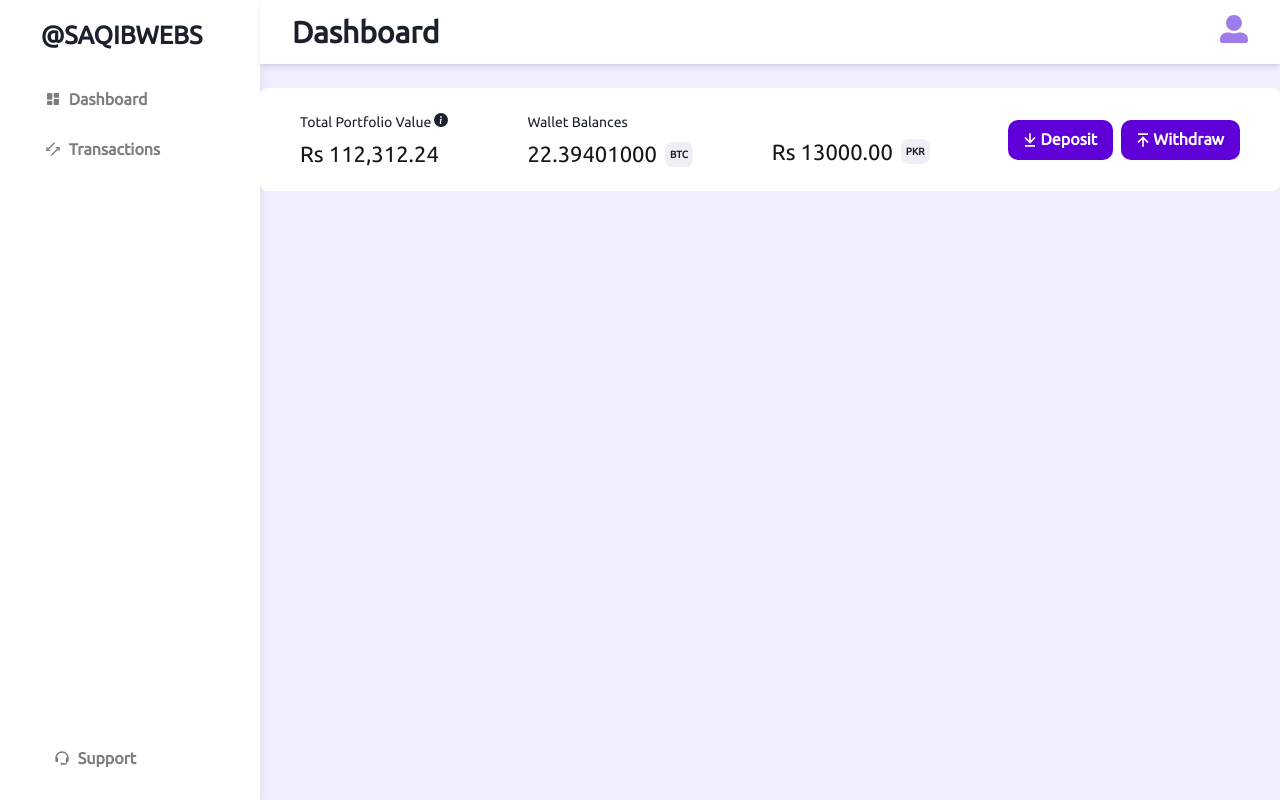
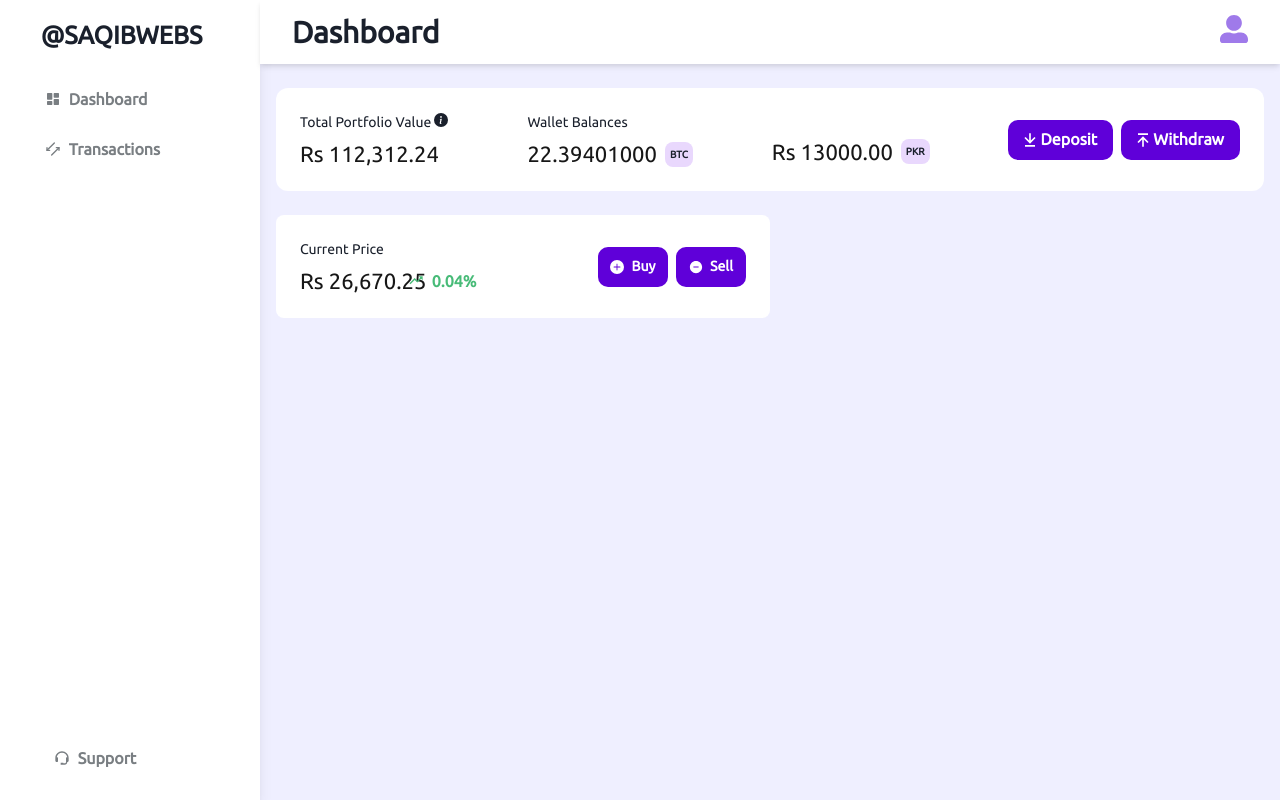
Before and after one commit to raisaqib37/Crypto-Dashboard, a React (Vite) app in the folder crypto/: page / in a window 1280 px wide. Built offline with nearby package versions, Linux system fonts and the light colour scheme.

Commit message:
portfolio and pricing card created

```diff
--- a/crypto/src/Components/Layout.jsx
+++ b/crypto/src/Components/Layout.jsx
@@ -19,7 +19,7 @@ const Layout = ({title,children}) => {
             <DrawerExample btnRef={btnRef} isOpen={isOpen} onClose={onClose} />
     <Box flexGrow={1}>
       <TopNav onOpen={onOpen} title={title}/>
-      <Container maxWidth={"70rem"} mt={"6"} bg={"white"} borderRadius={"lg"}>
+      <Container maxWidth={"70rem"} mt={6} borderRadius={"xl"}>
         {children}
       </Container>
     </Box>
--- /dev/null
+++ b/crypto/src/Pages/Dashboard/CardLeft.jsx
@@ -0,0 +1,35 @@
+import { Button, HStack, Icon, Stack, Text } from '@chakra-ui/react';
+import React from 'react'
+import { BiTrendingUp } from 'react-icons/bi';
+import { CustomCard } from '../../chakra/customcard';
+import { BsFillPlusCircleFill } from 'react-icons/bs';
+import { AiFillMinusCircle } from 'react-icons/ai';
+
+const CardLeft = () => {
+  return (
+    <CustomCard mt={6}  >
+        <HStack justifyContent={"space-between"} flexDir={{
+        base: "column",
+        lg: "row",
+      }}
+      align={{
+        base: "center",
+        lg: "center",
+      }}>
+            <Stack>
+                <Text fontSize={"sm"}> Current Price </Text>
+                <Text textStyle={"h4"}>Rs 26,670.25</Text>
+                </Stack>
+                <HStack ml={"-8.75rem"} mt={7} color={"green.400"} fontWeight={"semibold"}>
+            <Icon  as={BiTrendingUp}/><Text>0.04%</Text>
+            </HStack>
+            <HStack>
+              <Button width={"70px"} fontSize={"14px"} px={"30px"}><Icon mr={"7px"} as={BsFillPlusCircleFill} color={"white"} />Buy</Button>
+              <Button width={"70px"} fontSize={"14px"} px={"30px"}><Icon mr={"7px"} as={AiFillMinusCircle} color={"white"} />Sell</Button>
+            </HStack>
+        </HStack>
+    </CustomCard>
+  )
+}
+
+export default CardLeft;
--- a/crypto/src/Pages/Dashboard/Dashboard.jsx
+++ b/crypto/src/Pages/Dashboard/Dashboard.jsx
@@ -1,59 +1,23 @@
 import React from "react";
 import Layout from "../../Components/Layout";
-import { Button, HStack, Icon, Stack, Text } from "@chakra-ui/react";
-import { BsInfoCircleFill } from "react-icons/bs";
-import { BiArrowToBottom, BiArrowToTop } from "react-icons/bi";
+import Portfolio from "./Portfolio";
+import CardLeft from "./CardLeft";
+import { Grid, GridItem } from "@chakra-ui/react";
 
 const Dashboard = () => {
   return (
     <Layout title="Dashboard">
-      <HStack p={"24px"} justifyContent={"space-between"} >
-        <Stack>
-          <Text fontSize={"sm"}>
-            Total Portfolio Value <Icon cursor={"pointer"} _hover={{
-              color:"purple.400",
-            }} as={BsInfoCircleFill} />
-          </Text>
-          <Text textStyle={"h4"}>Rs 112,312.24</Text>
-        </Stack>
-        <Stack>
-          <Text fontSize={"sm"}>Wallet Balances</Text>
-          <HStack>
-            <Text textStyle={"h4"}>22.39401000</Text>
-            <Text
-              fontWeight={"semibold"}
-              fontSize={"10px"}
-              bg={"black.10"}
-              p={"5px"}
-              borderRadius={"lg"}
-            >
-              BTC
-            </Text>
-          </HStack>
-        </Stack>
-        <HStack mt={"6"}>
-          <Text textStyle={"h4"}>Rs 13000.00</Text>
-          <Text
-            fontWeight={"semibold"}
-            fontSize={"10px"}
-            bg={"black.10"}
-            p={"5px"}
-            borderRadius={"lg"}
-          >
-            PKR
-          </Text>
-        </HStack>
-        <HStack>
-          <Button>
-            <Icon as={BiArrowToBottom} fontSize={"20px"} ml={-1} />
-            Deposit
-          </Button>
-          <Button>
-            <Icon as={BiArrowToTop} fontSize={"20px"} ml={-1} />
-            Withdraw
-          </Button>
-        </HStack>
-      </HStack>
+      <Grid gridTemplateColumns={{
+        base: "repeat(1,1fr)",
+        md:"repeat(2,1fr)",
+      }}>
+        <GridItem colSpan={2}>
+          <Portfolio />
+        </GridItem>
+        <GridItem colSpan={1}>
+          <CardLeft />
+        </GridItem>
+      </Grid>
     </Layout>
   );
 };
--- /dev/null
+++ b/crypto/src/Pages/Dashboard/Portfolio.jsx
@@ -0,0 +1,79 @@
+import React from "react";
+import { Button, HStack, Icon, Stack, Text } from "@chakra-ui/react";
+import { BsInfoCircleFill } from "react-icons/bs";
+import { BiArrowToBottom, BiArrowToTop } from "react-icons/bi";
+
+const Portfolio = () => {
+  return (
+    <HStack bg={"white"}
+    borderRadius={"xl"}
+      p={"6"}
+      spacing={{
+        base: "15px",
+        lg: "10px",
+      }}
+      justifyContent={"space-between"}
+      flexDir={{
+        base: "column",
+        lg: "row",
+      }}
+      align={{
+        base: "center",
+        lg: "center",
+      }}
+    >
+      <Stack>
+        <Text fontSize={"sm"}>
+          Total Portfolio Value{" "}
+          <Icon
+            cursor={"pointer"}
+            _hover={{
+              color: "purple.400",
+            }}
+            as={BsInfoCircleFill}
+          />
+        </Text>
+        <Text textStyle={"h4"}>Rs 112,312.24</Text>
+      </Stack>
+      <Stack>
+        <Text fontSize={"sm"}>Wallet Balances</Text>
+        <HStack>
+          <Text textStyle={"h4"}>22.39401000</Text>
+          <Text
+            fontWeight={"semibold"}
+            fontSize={"10px"}
+            bg={"purple.100"}
+            p={"5px"}
+            borderRadius={"lg"}
+          >
+            BTC
+          </Text>
+        </HStack>
+      </Stack>
+      <HStack mt={"6"}>
+        <Text textStyle={"h4"}>Rs 13000.00</Text>
+        <Text
+          fontWeight={"semibold"}
+          fontSize={"10px"}
+          bg={"purple.100"}
+          p={"5px"}
+          borderRadius={"lg"}
+        >
+          PKR
+        </Text>
+      </HStack>
+      <HStack>
+        <Button>
+          <Icon as={BiArrowToBottom} fontSize={"20px"} ml={-1} />
+          Deposit
+        </Button>
+        <Button>
+          <Icon as={BiArrowToTop} fontSize={"20px"} ml={-1} />
+          Withdraw
+        </Button>
+      </HStack>
+    </HStack>
+  );
+};
+
+export default Portfolio;
--- /dev/null
+++ b/crypto/src/chakra/customcard.jsx
@@ -0,0 +1,8 @@
+import { chakra } from "@chakra-ui/react";
+export const CustomCard=chakra("div",{
+  baseStyle:{
+bg:"white",
+borderRadius:"lg",
+p: "6",
+  }
+})
```
Also changed, not shown: crypto/public/Graph.png (added).
